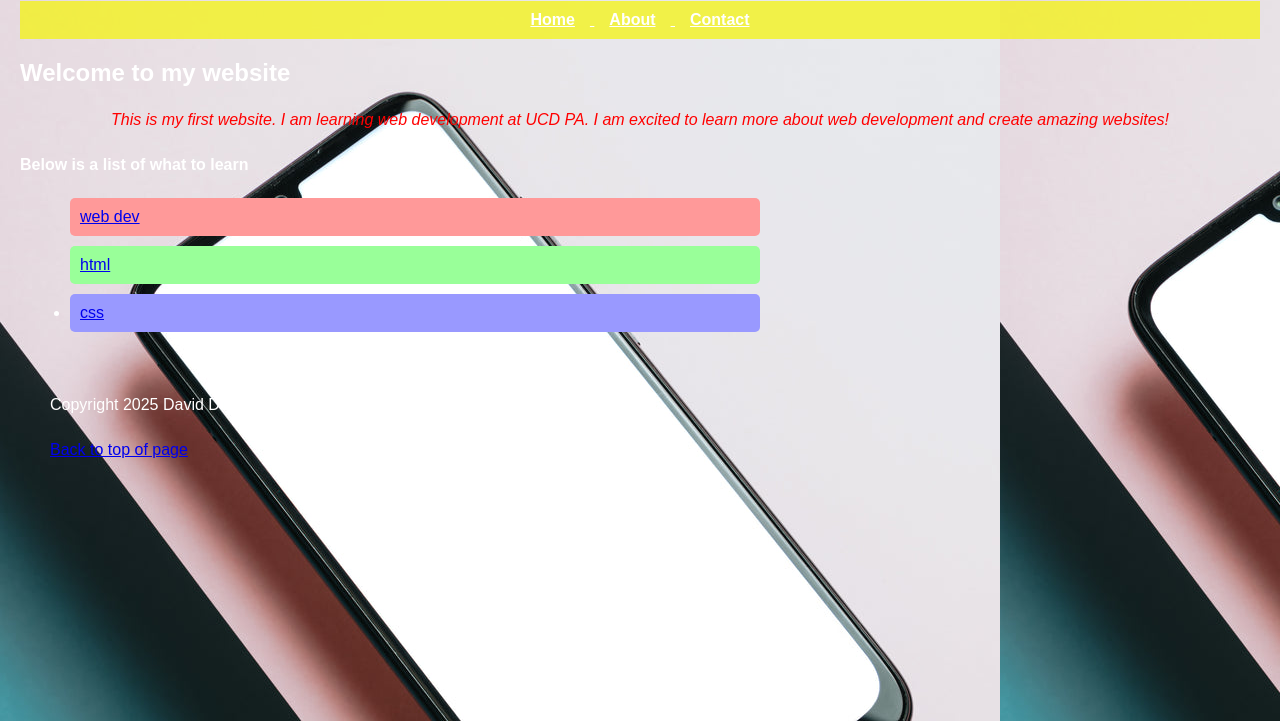
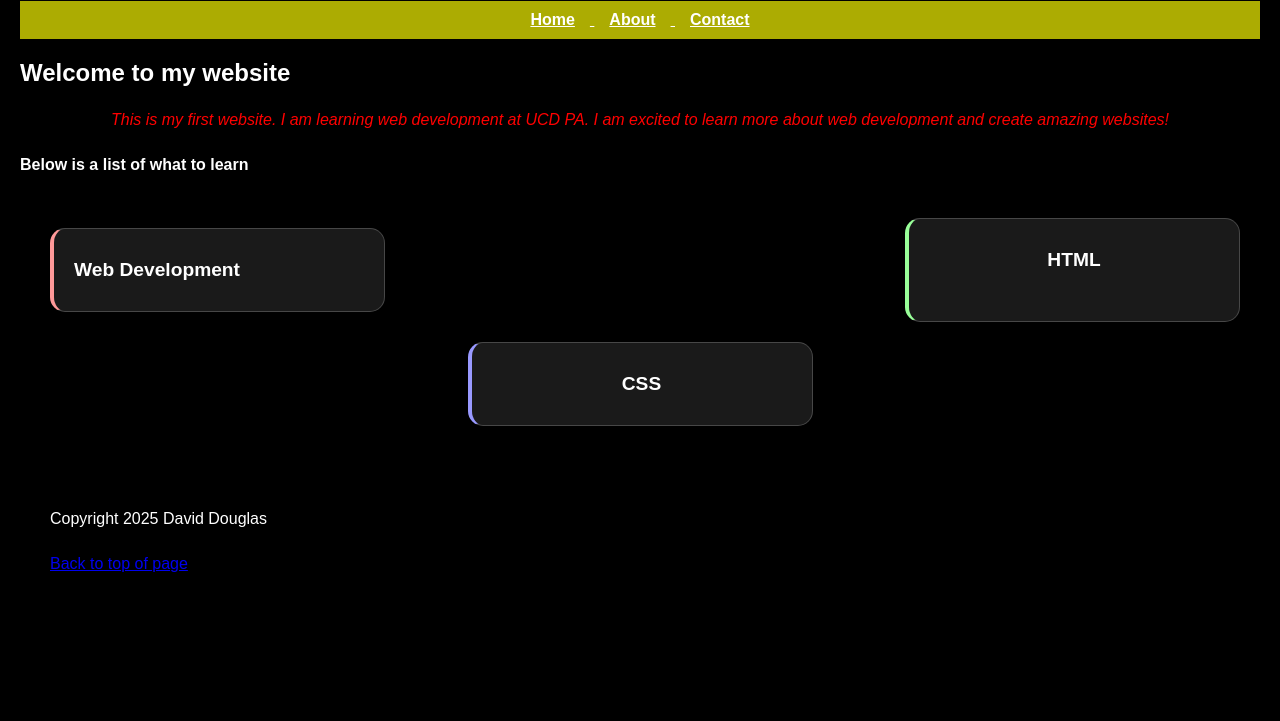
Before and after one commit to Dougie90/ucdpa, a plain HTML site: page index.html in a window 1280 px wide. Shown: the part 79-800 px from the top of the page. Drawn offline with Linux system fonts and the light colour scheme.

Commit message:
glass boxs

```diff
--- a/index.html
+++ b/index.html
@@ -31,27 +31,25 @@
 
 
     <p><strong>Below is a list of what to learn</strong></p>
-    <ul>
-        <li class="box1">
+    <div class="box-container">
+        <div class="box1">
             <a href="https://en.wikipedia.org/wiki/Web_development" target="_blank">
-            web dev
+            Web Development
             </a>
+        </div>
 
-        </li>
-        <li class="box2">
-        <a href="https://www.w3schools.com/html/" target="_blank">
-            html
-        </a>
+        <div class="box2">
+            <a href="https://www.w3schools.com/html/" target="_blank">
+            HTML
+            </a>
+        </div>
 
-        </li>
-
-        <li class="box3">
+        <div class="box3">
             <a href="https://www.w3schools.com/css/" target="_blank">
-            css
+            CSS
             </a>
-
-        </li>
-        </ul>
+        </div>
+    </div>
 
 
         </main>
--- a/stylesheet.css
+++ b/stylesheet.css
@@ -60,7 +60,7 @@ input[type=text], select, textarea {
   box-sizing: border-box; /* Make sure that padding and width stays in place */
   margin-top: 6px; /* Add a top margin */
   margin-bottom: 16px; /* Bottom margin */
-  resize: vertical /* Allow the user to vertically resize the textarea (not horizontally) */
+  resize: vertical; /* Allow the user to vertically resize the textarea (not horizontally) */
 }
 
 /* Style the submit button with a specific background color etc */
@@ -94,29 +94,64 @@ input[type=submit]:hover {
   margin-right: 500px;
   border-radius: 5px;
 }
+
+
+.box-container {
+  display: flex;
+  justify-content: center;
+  align-items: stretch;
+  gap: 20px;
+  padding: 20px;
+  flex-wrap: wrap;
+  max-width: 1200px;
+  margin: 0 auto;
+}
+
+
+.box1, .box2, .box3 {
+  flex: 1;
+  min-width: 200px;
+  max-width: 300px;
+  padding: 30px 20px;
+  text-align: center;
+  border-radius: 15px;
+
+
+  background: rgba(255, 255, 255, 0.1);
+  backdrop-filter: blur(10px);
+  -webkit-backdrop-filter: blur(10px);
+  border: 1px solid rgba(255, 255, 255, 0.2);
+  box-shadow: 0 8px 32px 0 rgba(0, 0, 0, 0.37);
+
+  transition: transform 0.3s ease, box-shadow 0.3s ease;
+}
+
+.box1:hover, .box2:hover, .box3:hover {
+  transform: translateY(-5px);
+  box-shadow: 0 12px 40px 0 rgba(0, 0, 0, 0.5);
+}
+
+.box1 {
+  border-left: 4px solid #ff9999;
+}
+
 .box2 {
-  display: flex;
-  background-color: #99ff99;
-  padding: 10px;
-  margin: 10px;
-  margin-right: 500px;
-  border-radius: 5px;
+  border-left: 4px solid #99ff99;
 }
 .box3 {
-  display: flexbox;
-  background-color: #9999ff;
-  padding: 10px;
-  margin: 10px;
-  margin-right: 500px;
-  border-radius: 5px;
+  border-left: 4px solid #9999ff;
 }
 
-body {
-  font-family: Arial, sans-serif;
-  margin: 20px;
-  background-color: #000000;
-background-image: url(phone.jpg);
+.box1 a, .box2 a, .box3 a {
   color: #ffffff;
+  text-decoration: none;
+  font-size: 1.2em;
+  font-weight: bold;
+  display: block;
+}
+
+.box1 a:hover, .box2 a:hover, .box3 a:hover {
+  color: #f6f604;
 }
 
 h2+p {
```
Also changed, not shown: about.html (+13 -5 lines), contact.html (+10 -4 lines).
